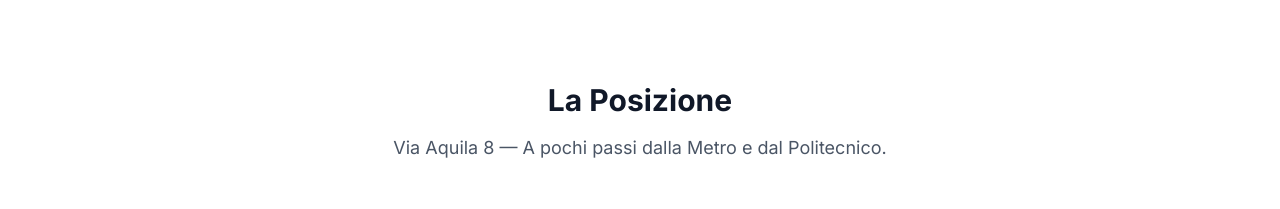
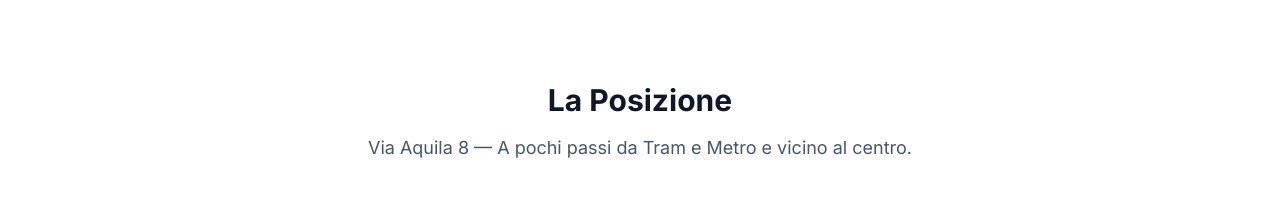
Before and after one commit to simoneluetto/building-frontend, a Next.js app: page / in a window 1280 px wide. Shown: the part 1260-1469 px from the top of the page. Built offline with nearby package versions, Linux system fonts and the light colour scheme; grey boxes are pictures that could not be loaded.

Commit message:
minor location change

```diff
--- a/src/app/page.tsx
+++ b/src/app/page.tsx
@@ -78,7 +78,7 @@ export default function AboutPage() {
             <div className="text-center mb-12">
                 <h2 className="text-3xl font-bold text-gray-900">La Posizione</h2>
                 <p className="mt-4 text-lg text-gray-600">
-                    Via Aquila 8 — A pochi passi dalla Metro e dal Politecnico.
+                    Via Aquila 8 — A pochi passi da Tram e Metro e vicino al centro.
                 </p>
             </div>
 
```
